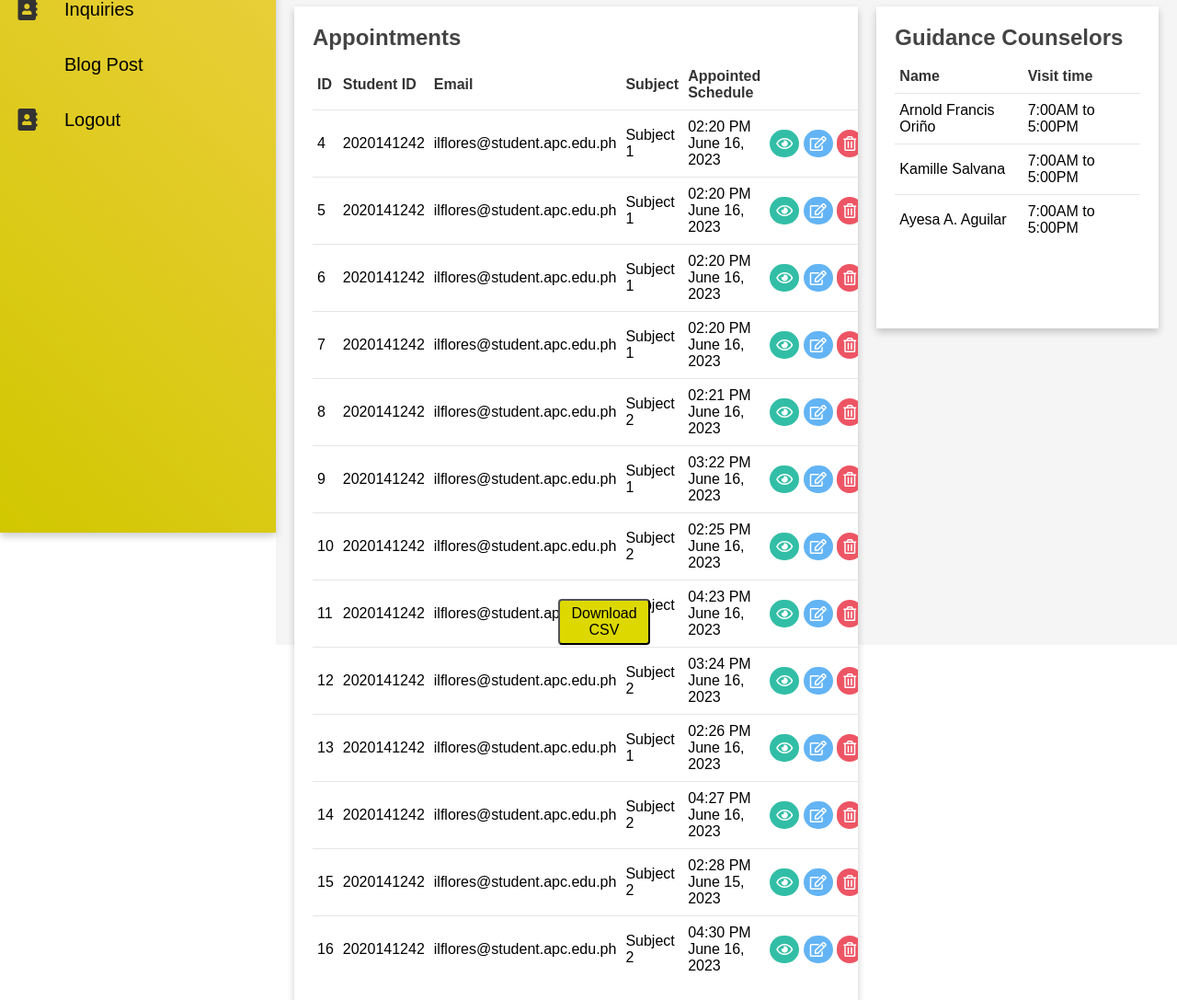
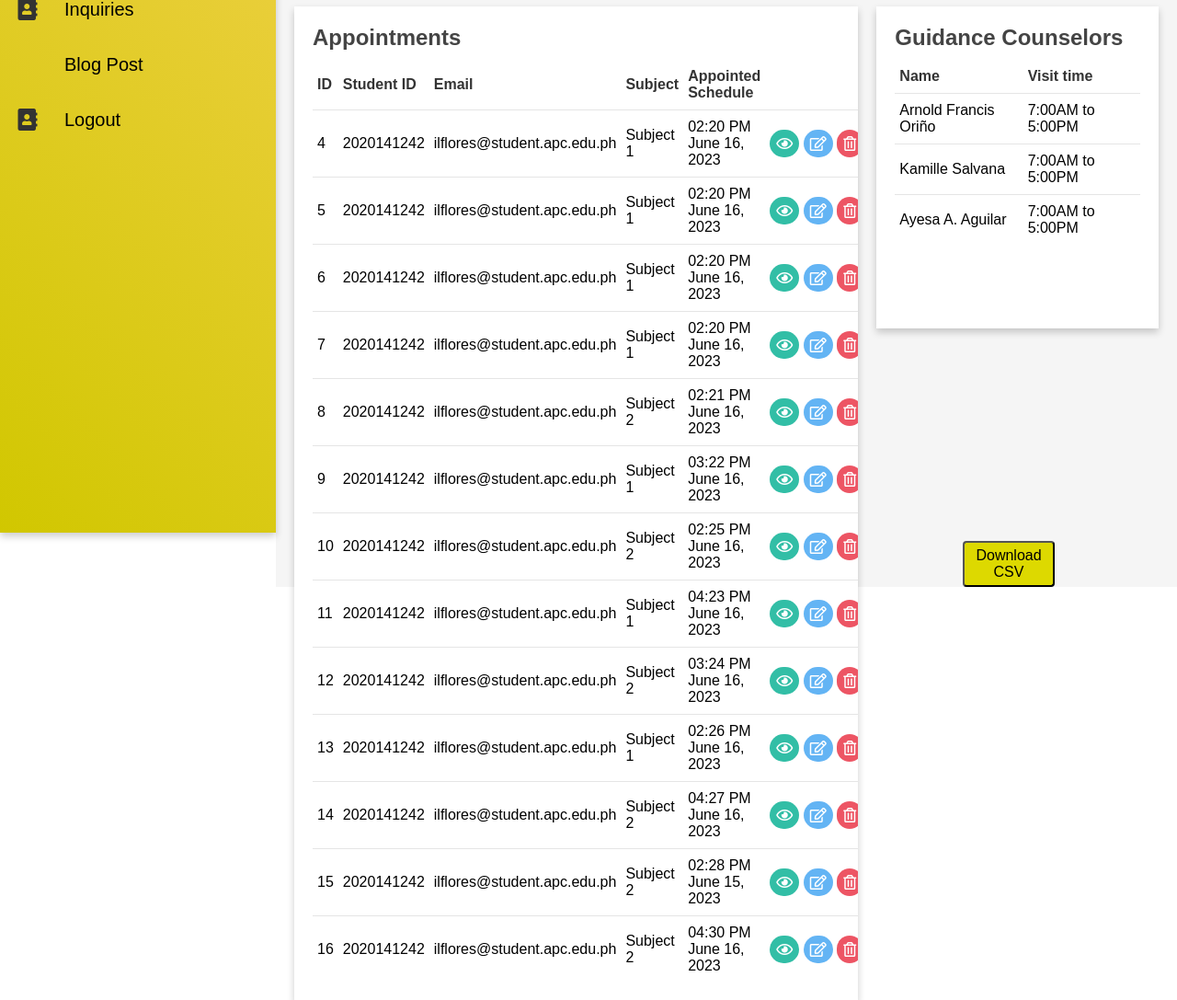
Before and after one commit to ieflores/Zomboid, a PHP site: page /guidance.php in a window 1280 px wide. Shown: the part 221-1308 px from the top of the page at 92% size. Run offline with PHP 8.4, Linux system fonts and the light colour scheme; a user stored in the database is signed in; data comes from the database, SQL or seed files in the repository; some libraries are stand-ins or nearby versions.

Commit message:
Small Changes

```diff
--- a/css_files/guidance.css
+++ b/css_files/guidance.css
@@ -412,8 +412,8 @@ td i {
 }
 
 .appointBtn {
-    margin-top: -457px;
-    margin-left: -430px;
+    margin-top: -520px;
+    margin-left: 10px;
 }
 
 .inqBtn {
```
Also changed, not shown: images/bimg/club-room.png (added).
